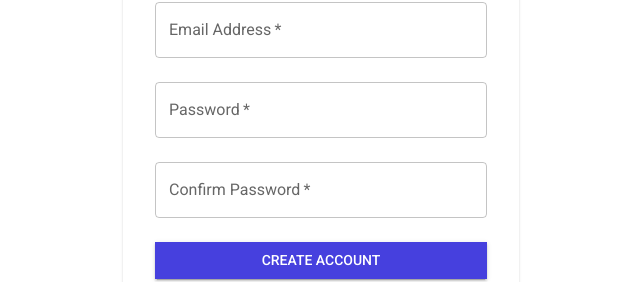
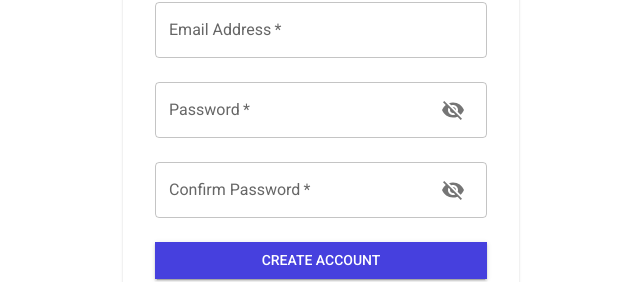
Before and after one commit to MoeAchieve/JobFit, a Next.js app: page /auth/register in a window 1280 px wide. Shown: the part 294-576 px from the top of the page, without its empty margins (319-959 px from the left). Built offline with nearby package versions, Linux system fonts and the light colour scheme; no server answers.

Commit message:
feat: show hide password

```diff
--- a/src/components/auth/RegisterForm.tsx
+++ b/src/components/auth/RegisterForm.tsx
@@ -6,12 +6,21 @@ import { RegisterSchema } from "@/schemas";
 import { z } from "zod";
 import { signIn } from "next-auth/react";
 import { DEFAULT_LOGIN_REDIRECT } from "@/routes";
-import { Box, Button, Divider, TextField, Typography } from "@mui/material";
+import {
+  Box,
+  Button,
+  Divider,
+  IconButton,
+  InputAdornment,
+  TextField,
+  Typography,
+} from "@mui/material";
 import BackLink from "./BackButton";
 import FormError from "../FormError";
 import FormSuccess from "../FormSuccess";
 import { FcGoogle } from "react-icons/fc";
 import { register } from "@/services/register";
+import { MdVisibility, MdVisibilityOff } from "react-icons/md";
 
 type RegisterForm = z.infer<typeof RegisterSchema>;
 
@@ -19,6 +28,7 @@ export default function RegisterForm() {
   const [error, setError] = useState<string | undefined>("");
   const [success, setSuccess] = useState<string | undefined>("");
   const [isPending, startTransition] = useTransition();
+  const [showPassword, setShowPassword] = useState(false);
   const form = useForm<RegisterForm>({
     resolver: zodResolver(RegisterSchema),
     defaultValues: {
@@ -28,6 +38,8 @@ export default function RegisterForm() {
       name: "",
     },
   });
+
+  const togglePassword = () => setShowPassword((show) => !show);
 
   const onSubmit = (values: RegisterForm) => {
     setError("");
@@ -121,9 +133,22 @@ export default function RegisterForm() {
               id="name"
               label="Password"
               autoComplete="name"
-              type="password"
+              type={showPassword ? "text" : "password"}
               disabled={isPending}
               error={!!form.formState.errors.password}
+              InputProps={{
+                endAdornment: (
+                  <InputAdornment position="end">
+                    <IconButton
+                      aria-label="toggle password visibility"
+                      onClick={togglePassword}
+                      disabled={isPending}
+                    >
+                      {showPassword ? <MdVisibility /> : <MdVisibilityOff />}
+                    </IconButton>
+                  </InputAdornment>
+                ),
+              }}
               helperText={
                 form.formState.errors.password
                   ? form.formState.errors.password.message
@@ -144,9 +169,22 @@ export default function RegisterForm() {
               id="cpfngirmPassword"
               label="Confirm Password"
               autoComplete="password"
-              type="password"
+              type={showPassword ? "text" : "password"}
               disabled={isPending}
               error={!!form.formState.errors.cofngirmPassword}
+              InputProps={{
+                endAdornment: (
+                  <InputAdornment position="end">
+                    <IconButton
+                      aria-label="toggle password visibility"
+                      onClick={togglePassword}
+                      disabled={isPending}
+                    >
+                      {showPassword ? <MdVisibility /> : <MdVisibilityOff />}
+                    </IconButton>
+                  </InputAdornment>
+                ),
+              }}
               helperText={
                 form.formState.errors.cofngirmPassword
                   ? form.formState.errors.cofngirmPassword.message
```
Also changed, not shown: src/components/auth/LoginForm.tsx (+27 -2 lines).
